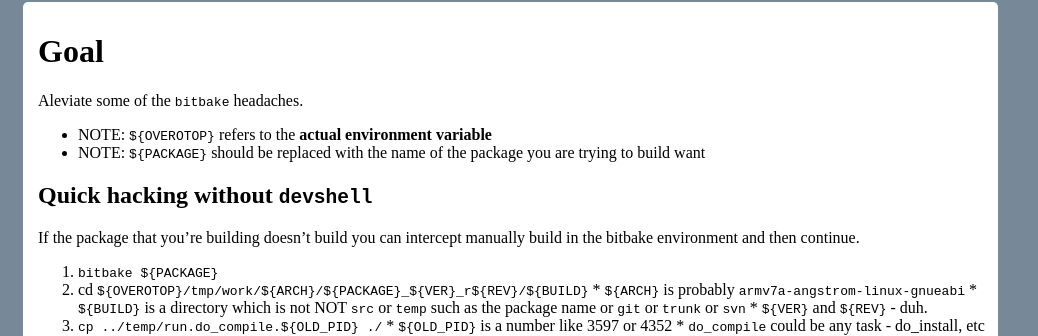
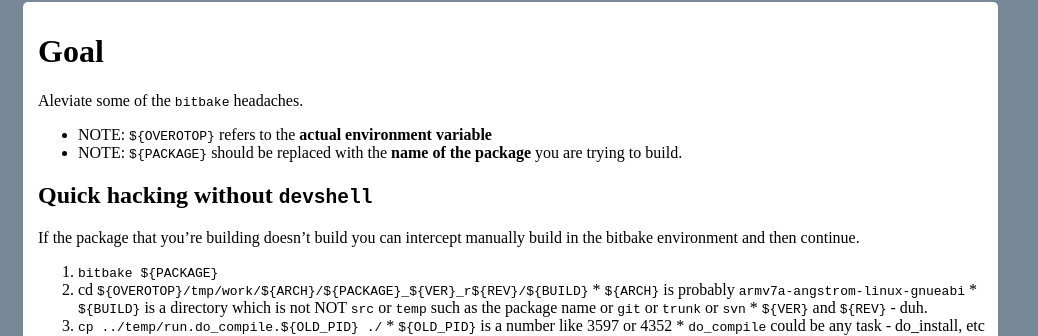
Before and after one commit to fastr/fastr.github.com, a Jekyll site: the page built from _posts/2010-07-28-Troubleshooting-bitbake.md, in a window 1280 px wide and 900 px high. Shown: the part 85-421 px from the top of the window, without its empty margins (0-1038 px from the left). Built offline with Jekyll 4.4.1, drawn with Linux system fonts in a browser that asks for light colours; Markdown is read by kramdown in place of the engine named in the settings; some of the changed text lies outside the part shown.

Commit message:
typo-fix

```diff
--- a/_posts/2010-07-28-Troubleshooting-bitbake.md
+++ b/_posts/2010-07-28-Troubleshooting-bitbake.md
@@ -10,7 +10,7 @@
 Aleviate some of the `bitbake` headaches.
 
   * NOTE: `${OVEROTOP}` refers to the **actual environment variable**
-  * NOTE: `${PACKAGE}` should be replaced with the name of the package you are trying to build want
+  * NOTE: `${PACKAGE}` should be replaced with the **name of the package** you are trying to build.
 
 Quick hacking without `devshell`
 -------
```
Also changed, not shown: other parts of _posts/2010-07-28-Troubleshooting-bitbake.md (+1 -1 lines).
